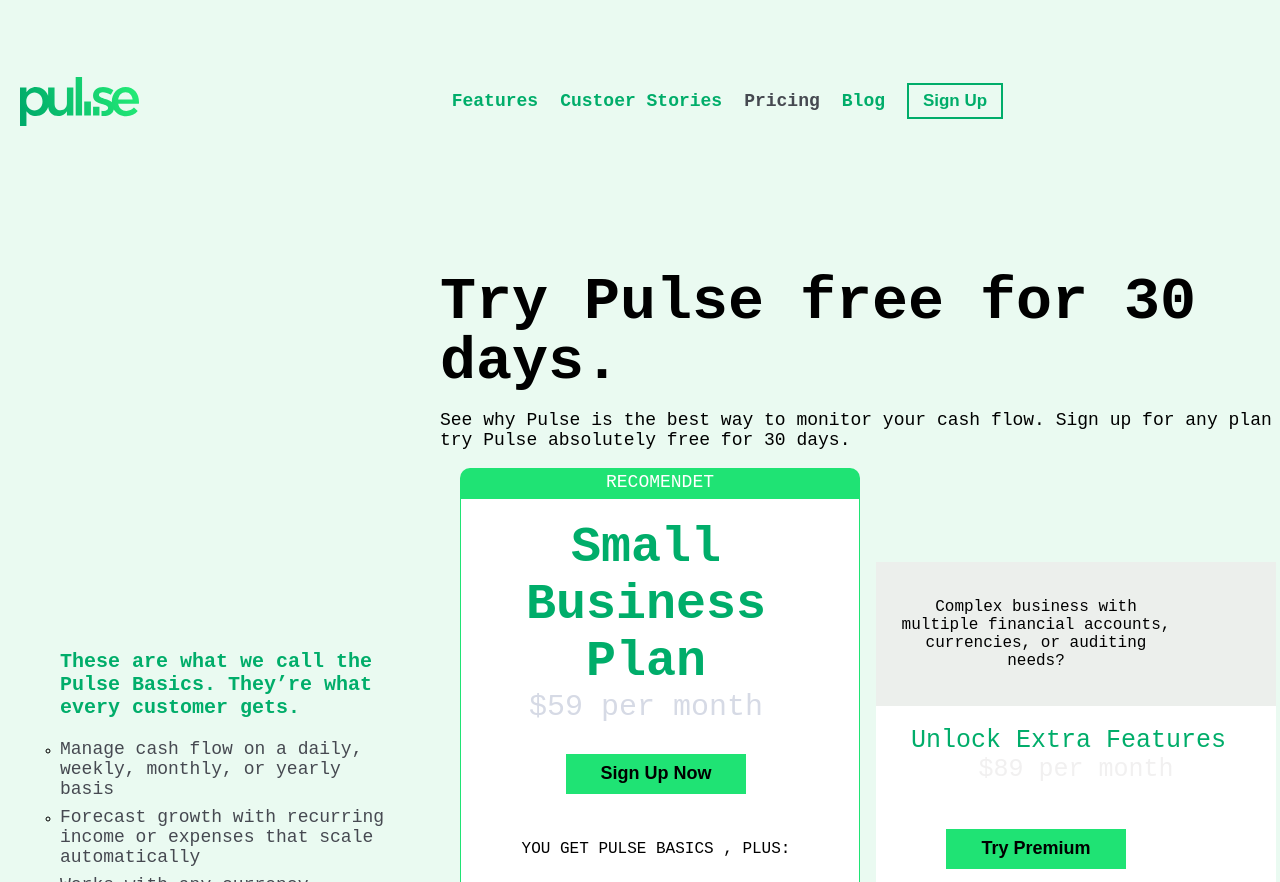
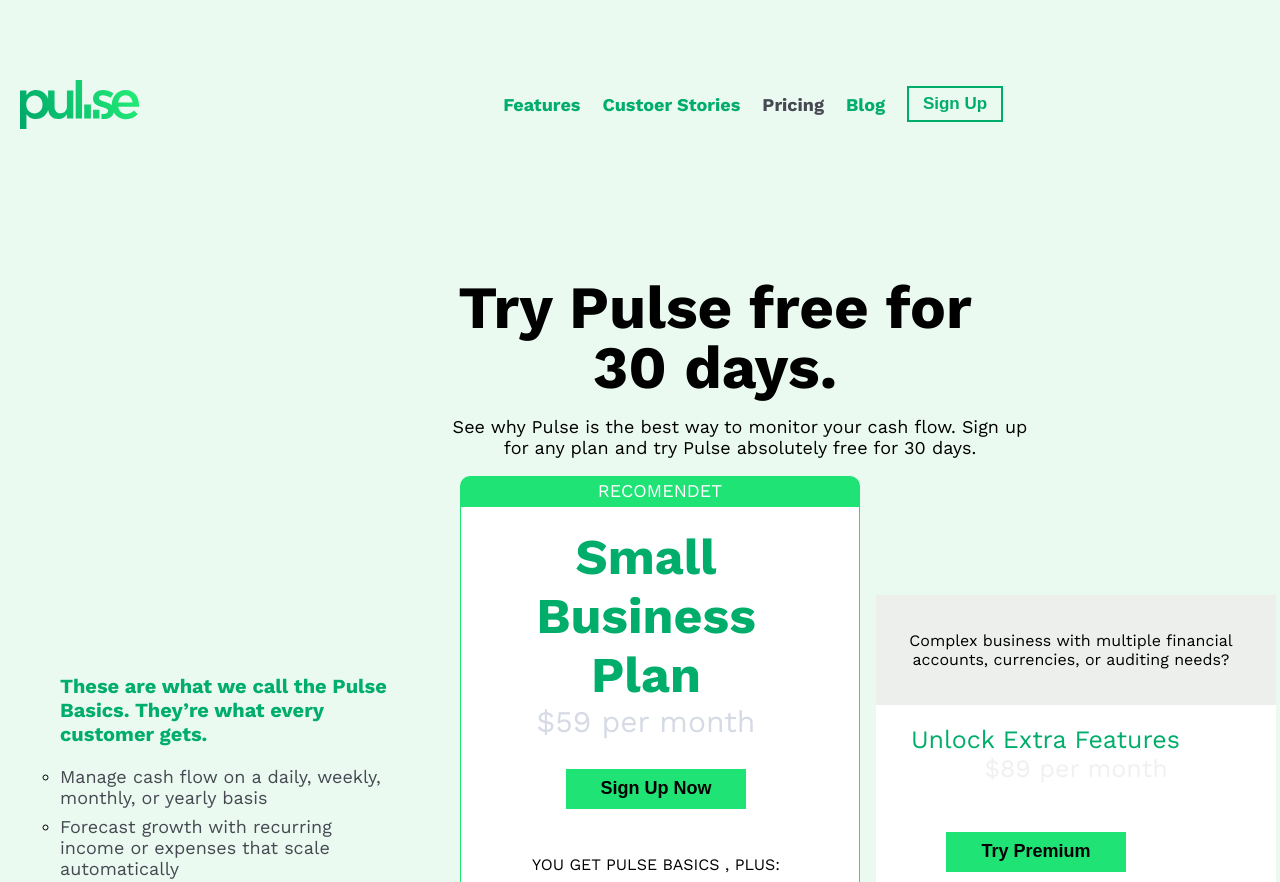
Before and after one commit to Saidjon837/my-projekt, a plain HTML site: page index.html in a window 1280 px wide. Shown: the top 882 px of the page. Drawn offline with nearby package versions, Linux system fonts and the light colour scheme.

Commit message:
Finish is my project

```diff
--- a/css/main.css
+++ b/css/main.css
@@ -1,10 +1,12 @@
+@import url('https://fonts.googleapis.com/css2?family=Rubik:ital,wght@0,300..900;1,300..900&family=Work+Sans:ital,wght@0,100..900;1,100..900&display=swap');
+
 * {
     box-sizing: border-box;
 }
 
 body {
     background-color: #EAFAF1;
-    font-family: monospace;
+    font-family: "Work Sans";
     overflow-x: hidden;
 }
 
@@ -83,10 +85,11 @@ body {
 }
 
 .main__titleone {
+    width: 330px;
     font-size: 60px;
     line-height: 1;
     margin-bottom: 1rem;
-    font-family: monospace;
+    font-family: Work Sans;
 }
 
 .main__textone {
@@ -349,6 +352,7 @@ body {
 
 
 .main__titlebox {
+    width: 700px;
     font-size: 60px;
 }
 
@@ -443,6 +447,7 @@ body {
     font-size: 15px;
     color: #464951;
 }
+
 /* my name is Saidjon */
 
 
@@ -493,7 +498,7 @@ body {
         font-size: 40px;
         line-height: 1;
         margin-bottom: 1rem;
-        font-family: monospace;
+        font-family: Work Sans;
     }
 
     .main__textone {
@@ -857,7 +862,7 @@ body {
         font-size: 43px;
         line-height: 1;
         margin-bottom: 1rem;
-        font-family: monospace;
+        font-family: Work Sans;
         text-align: start;
     }
 
@@ -1310,7 +1315,7 @@ body {
         font-size: 67px;
         line-height: 1;
         margin-bottom: 1rem;
-        font-family: monospace;
+        font-family: Work Sans;
         text-align: start;
     }
 
@@ -1831,7 +1836,7 @@ body {
         font-size: 67px;
         line-height: 1;
         margin-bottom: 1rem;
-        font-family: monospace;
+        font-family: Work Sans;
         text-align: start;
     }
 
@@ -2309,13 +2314,17 @@ body {
     }
 
     .main__titleone {
+        width: 550px;
         font-size: 60px;
         line-height: 1;
         margin-bottom: 1rem;
-        font-family: monospace;
+        font-family: Work Sans;
+        text-align: center;
     }
 
     .main__textone {
+        width: 600px;
+        text-align: center;
         font-size: 1.125rem;
     }
 
@@ -2392,6 +2401,7 @@ body {
 
 
     .main__bigtext {
+        width: 300px;
         font-size: 50px;
         color: #00ad6a;
         font-weight: 700;
@@ -2409,7 +2419,7 @@ body {
         margin: 0;
     }
 
-    .bigbox{
+    .bigbox {
         width: 450px;
         margin-bottom: 50px;
     }
@@ -2495,7 +2505,7 @@ body {
     }
 
     .main__titlethree {
-        width: 280px;
+        width: 350px;
         font-size: 16px;
     }
 
@@ -2570,7 +2580,7 @@ body {
     }
 
     .main__textfour {
-        font-size: 20px;
+        font-size: 23px;
     }
 
     .main__titlelink {
@@ -2591,7 +2601,9 @@ body {
 
 
     .main__titlebox {
+        text-align: center;
         font-size: 60px;
+        margin: 0;
     }
 
     .main__listtue {
@@ -2609,13 +2621,14 @@ body {
     .main__strongfour {
         width: 600px;
         font-size: 22px;
+        font-weight: 400;
     }
 
     .main__textfive {
         width: 600px;
         font-size: 18px;
         color: #464951;
-        font-weight: 500;
+        font-weight: 400;
     }
 
     .box {
@@ -2645,7 +2658,7 @@ body {
         cursor: pointer;
     }
 
-    .footer__container{
+    .footer__container {
         max-width: 1440px;
         width: 100%;
         margin: 0 auto;
--- a/index.html
+++ b/index.html
@@ -4,6 +4,11 @@
 <head>
     <meta charset="UTF-8">
     <meta name="viewport" content="width=device-width, initial-scale=1.0">
+    <link rel="preconnect" href="https://fonts.googleapis.com">
+    <link rel="preconnect" href="https://fonts.gstatic.com" crossorigin>
+    <link
+        href="https://fonts.googleapis.com/css2?family=Rubik:ital,wght@0,300..900;1,300..900&family=Work+Sans:ital,wght@0,100..900;1,100..900&display=swap"
+        rel="stylesheet">
     <link rel="stylesheet" href="css/main.css">
     <title>Pricing | Pulse</title>
 </head>
```
